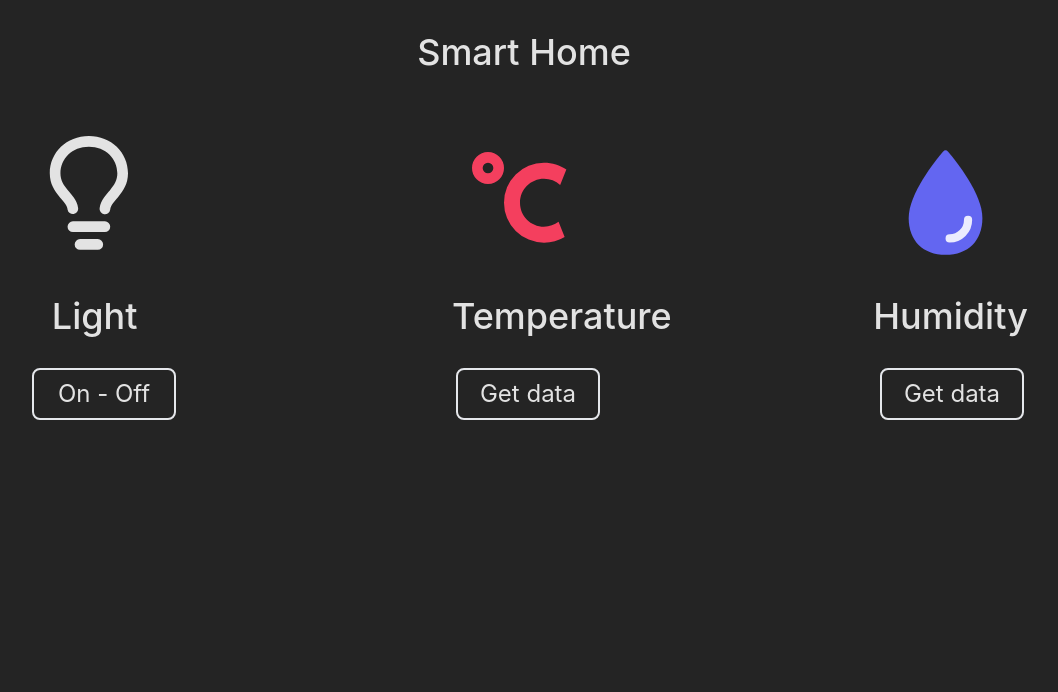
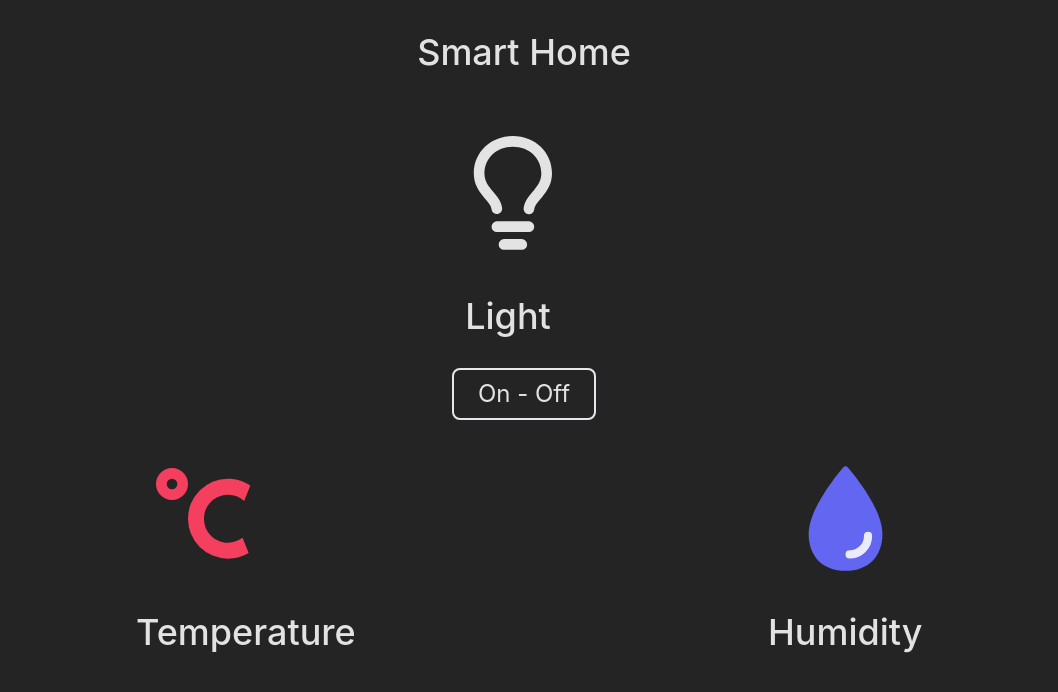
Before and after one commit to datnguyennnx/Webpage-IoT, a React (Vite) app: page / in a window 1280 px wide. Shown: the top 692 px of the page, without its empty margins (116-1174 px from the left). Built offline with nearby package versions, Linux system fonts and the light colour scheme; no server answers; the database is empty.

Commit message:
Update UI and setup Firebase data

```diff
--- a/src/App.jsx
+++ b/src/App.jsx
@@ -6,9 +6,7 @@ import { useState } from "react"
 import { ref, get, child} from "firebase/database"
 import { db } from "../firebase"
 
-function App() {
-
-  const dbRef = ref(db)
+const dbRef = ref(db)
   get(child(dbRef, `data`)).then((snapshot) =>{
     if (snapshot.exists()){
       console.log(snapshot.val())
@@ -17,44 +15,44 @@ function App() {
     }
   }).catch((error) => {
     console.error(error)
-  })
+})
+
+function App() {
 
   const [activeLed, setActiveLed] = useState(true)
   const handleClickLed = () => {
     setActiveLed(!activeLed)
   };
 
-  const [activeHum, setActiveHum] = useState(true)
-  const handleClickHum = () => {
-    setActiveHum(!activeHum)
-  };
-
-  const [activeTemp, setActiveTemp] = useState(true)
-  const handleClickTemp = () => {
-    setActiveTemp(!activeTemp)
-  };
-
   return (
     <div className="App">
       <HeadingContainer/>
       <div>
-        <div class="flex pr-2 pt-8 w-full justify-around">
-          <IconLightBulb16 class="flex-auto "/>
+        <div class="flex pr-2 pt-8 w-full justify-center">
+          <IconLightBulb16 class="flex-auto"/>
+        </div>
+        <div class="flex pr-8 pt-8 w-full justify-around pl-auto pr-auto">
+          <div>
+            <p class="flex-auto w-32 text-center text-4xl font-medium">Light</p>
+          </div>
+        </div>
+          <div class="flex m pt-8 justify-center pl-auto pr-auto">
+            <button class="rounded-lg  py-2 w-36 text-2xl border-2"
+            onClick={handleClickLed}
+            style={{backgroundColor: activeLed ? null : "green"}}>On - Off</button>
+        </div>
+
+
+        <div class="flex pt-8 w-full justify-around">
           <IconTemperatureCelsius class="flex-auto fill-rose-500	"/>
           <IconWaterOutline class="flex-auto fill-indigo-500	"/>
         </div>
 
         <div class="flex pr-4 pt-8 w-full justify-around pl-auto pr-auto">
-          <div> <p class="flex-auto w-32 text-center text-4xl font-medium">Light</p></div>
           <div> <p class="flex-auto w-32 text-center text-4xl font-medium">Temperature</p></div>
           <div> <p class="flex-auto w-32 text-center text-4xl font-medium">Humidity</p></div>
         </div>
 
-        <div class="flex pt-8 ml-2 justify-around pl-auto pr-auto">
-          <button class="rounded-lg ml-auto mr-auto py-2 w-36 text-2xl border-2" onClick={handleClickLed} style={{backgroundColor: activeLed ? null : "green"}}>On - Off</button>
-          <button class="rounded-lg ml-auto mr-auto py-2 w-36 text-2xl border-2" onClick={handleClickHum} style={{backgroundColor: activeHum ? null : "green"}}>Get data</button>
-          <button class="rounded-lg ml-auto mr-auto py-2 w-36 text-2xl border-2" onClick={handleClickTemp} style={{backgroundColor: activeTemp ? null : "green"}}>Get data</button>
-        </div>
       </div>
     </div>
   )
```
